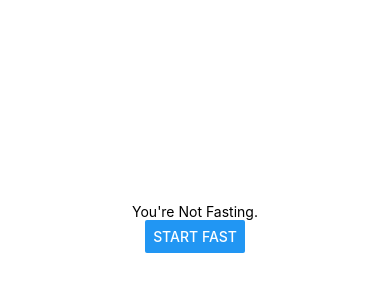
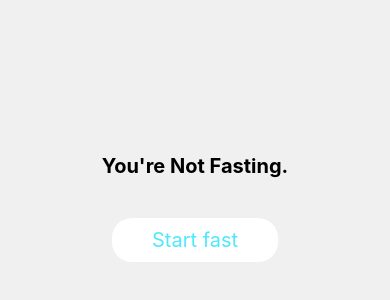
Before and after one commit to ZacharyGoshen/intermittent-fasting-app, a React Native app in the folder IntermittentFastingApp/: screen / in a window 390 px wide. Shown: the part 194-494 px from the top of the page. Built offline with nearby package versions, Linux system fonts and the light colour scheme.

Commit message:
Upgrade design of main view

```diff
--- a/IntermittentFastingApp/App.js
+++ b/IntermittentFastingApp/App.js
@@ -51,7 +51,17 @@ const calculateTimeDifference = (startTime, endTime) => {
   const minutes = Math.floor(seconds / 60);
   seconds -= minutes * 60;
 
-  return `${hours}h ${minutes}m ${seconds}s`;
+  return `${hours}:${('0' + minutes).slice(-2)}:${('0' + seconds).slice(-2)}`;
+}
+
+const dateToShortFormat = (date) => {
+  const month = new Intl.DateTimeFormat('en', { month: 'short' }).format(date);
+  const day = new Intl.DateTimeFormat('en', { day: '2-digit' }).format(date);
+  return `${month} ${day}`;
+}
+
+const timeToShortFormat = (time) => {
+  return new Intl.DateTimeFormat('en', { timeStyle: "short" }).format(time);
 }
 
 const App = () => {
@@ -132,25 +142,30 @@ const App = () => {
   return (
     <>
       <SafeAreaView style={ styles.mainContainer }>
-        <Text>{ isFasting ? 'You\'re Fasting!' : 'You\'re Not Fasting.' }</Text>
+        <Text style={ styles.isFastingMessage }>{
+         isFasting ? 'You\'re Fasting!' : 'You\'re Not Fasting.' }
+        </Text>
         { isFasting && (
           <ProgressCircle
             backgroundThickness = { 10 }
             circleDiameter={ 350 }
-            foregroundThickness={ 20 }
+            foregroundThickness={ 40 }
             percent={ Math.round(100 * ((currentTime.getTime() - currentFastStartTime.getTime()) / fastLength)) }
             time={ calculateTimeDifference(currentFastStartTime.getTime(), currentTime.getTime()) }
           />
         ) }
-        <Button
-          title={ isFasting ? 'End fast' : 'Start fast' }
+        <Text
           onPress={ isFasting ? endFast : startFast }
+          style={ styles.isFastingButton }
         >
-        </Button>
+          { isFasting ? 'End fast' : 'Start fast' }
+        </Text>
         { isFasting && (
           <View>
-            <View style={ styles.fastTimeSentence }>
-              <Text>Started on </Text>
+            <View style={ styles.fastTimesContainer }>
+              <View style={ styles.fastStartTimeContainer }>
+                <Text style={ styles.fastTimesHeader }>STARTED FASTING</Text>
+                <View style={ styles.fastTimesValue }>
                   <Text
                     onPress={ () => {
                       setDateTimePickerMode('date');
@@ -158,9 +173,8 @@ const App = () => {
                     } }
                     style={ styles.fastTimeButton }
                   >
-                { currentFastStartTime.toLocaleDateString() }
+                    { dateToShortFormat(currentFastStartTime) + ', ' }
                   </Text>
-              <Text> at </Text>
                   <Text
                     onPress={ () => {
                       setDateTimePickerMode('time');
@@ -168,23 +182,21 @@ const App = () => {
                     } }
                     style={ styles.fastTimeButton }
                   >
-                { currentFastStartTime.toLocaleTimeString() }
+                    { new Date(currentFastStartTime).toLocaleTimeString([], {hour: '2-digit', minute:'2-digit'}) }
                   </Text>
                 </View>
-            <View style={ styles.fastTimeSentence }>
-              <Text>Ends on </Text>
+              </View>
+              <View style={ styles.fastEndTimeContainer }>
+                <Text style={ styles.fastTimesHeader }>FAST ENDING</Text>
+                <View style={ styles.fastTimesValue }>
                   <Text>
-                { new Date(currentFastStartTime.getTime() + fastLength).toLocaleDateString() }
+                    { dateToShortFormat(currentFastStartTime.getTime() + fastLength) + ', ' }
                   </Text>
-              <Text> at </Text>
-              <Text
-                onPress={ () => {
-                  setDateTimePickerMode('time');
-                  setShowDateTimePicker(!showDateTimePicker);
-                } }
-              >
-                { new Date(currentFastStartTime.getTime() + fastLength).toLocaleTimeString() }
+                  <Text>
+                    { new Date(currentFastStartTime.getTime() + fastLength).toLocaleTimeString([], {hour: '2-digit', minute:'2-digit'}) }
                   </Text>
+                </View>
+              </View>
             </View>
           </View>
         ) }
@@ -203,14 +215,58 @@ const App = () => {
 };
 
 const styles = StyleSheet.create({
+  fastEndTimeContainer: {
+    alignItems: 'center',
+    display: 'flex',
+    marginLeft: 40
+  },
+  fastStartTimeContainer: {
+    alignItems: 'center',
+    display: 'flex',
+    marginRight: 40
+  },
   fastTimeButton: {
-    color: 'blue',
+    color: '#4ee7ff',
   },
   fastTimeSentence: {
     flexDirection: 'row',
   },
+  fastTimesContainer: {
+    display: 'flex',
+    flexDirection: 'row',
+  },
+  fastTimesHeader: {
+    color: 'gray',
+    fontSize: 15,
+    fontWeight: 'bold',
+    marginBottom: 10
+  },
+  fastTimesValue: {
+    display: 'flex',
+    flexDirection: 'row',
+  },
+  isFastingButton: {
+    backgroundColor: 'white',
+    borderRadius: 20,
+    color: '#4ee7ff',
+    elevation: 1,
+    fontSize: 20,
+    marginBottom: 40,
+    marginTop: 20,
+    overflow: 'hidden',
+    paddingBottom: 10,
+    paddingLeft: 40,
+    paddingRight: 40,
+    paddingTop: 10,
+  },
+  isFastingMessage: {
+    fontSize: 20,
+    fontWeight: 'bold',
+    marginBottom: 20
+  },
   mainContainer: {
     alignItems: 'center',
+    backgroundColor: '#f0f0f0',
     display: 'flex',
     flex: 1,
     flexDirection: 'column',
--- a/IntermittentFastingApp/ProgressCircle.js
+++ b/IntermittentFastingApp/ProgressCircle.js
@@ -101,20 +101,20 @@ const ProgressCircle = (props) => {
         <View style={ [styles.progressCircleForeground, calculateForegroundStyles(), calculateSecondForegroundStyles()] }></View>
         <View style={ [styles.progressCircleCap, calculateStartCapStyles()] }></View>
         <View style={ [styles.progressCircleCap, calculateEndCapStyles()] }></View>
-        <Text>{ `Elapsed time (${percent}%)` }</Text>
-        <Text>{ props.time }</Text>
+        <Text style={ styles.timeElapsedHeader }>{ `Elapsed time (${percent}%)` }</Text>
+        <Text style={ styles.timeElapsed }>{ props.time }</Text>
       </View>
     );
   }
 
   const styles = StyleSheet.create({
     progressCircleBackground: {
-      borderColor: 'gray',
+      borderColor: '#3e92f4',
       borderRadius: 160,
       position: 'absolute',
     },
     progressCircleCap: {
-      backgroundColor: 'black',
+      backgroundColor: '#4ee7ff',
       position: 'absolute'
     },
     progressCircleContainer: {
@@ -125,24 +125,31 @@ const ProgressCircle = (props) => {
     progressCircleForeground: {
       borderBottomColor: 'transparent',
       borderLeftColor: 'transparent',
-      borderRightColor: 'black',
-      borderTopColor: 'black',
+      borderRightColor: '#4ee7ff',
+      borderTopColor: '#4ee7ff',
       position: 'absolute',
       transform: [{rotateZ: '45deg'}],
     },
     progressCircleOuterMask: {
       borderBottomColor: 'transparent',
       borderLeftColor: 'transparent',
-      borderRightColor: 'white',
-      borderTopColor: 'white',
+      borderRightColor: '#f0f0f0',
+      borderTopColor: '#f0f0f0',
       position: 'absolute',
     },
     progressCircleInnerMask: {
       borderBottomColor: 'transparent',
       borderLeftColor: 'transparent',
-      borderRightColor: 'grey',
-      borderTopColor: 'grey',
+      borderRightColor: '#3e92f4',
+      borderTopColor: '#3e92f4',
       position: 'absolute'
+    },
+    timeElapsed: {
+      fontSize: 50,
+      paddingBottom: 20
+    },
+    timeElapsedHeader: {
+      color: 'gray'
     }
   });
 
```
Lines whose indentation alone changed are shown as unchanged.
